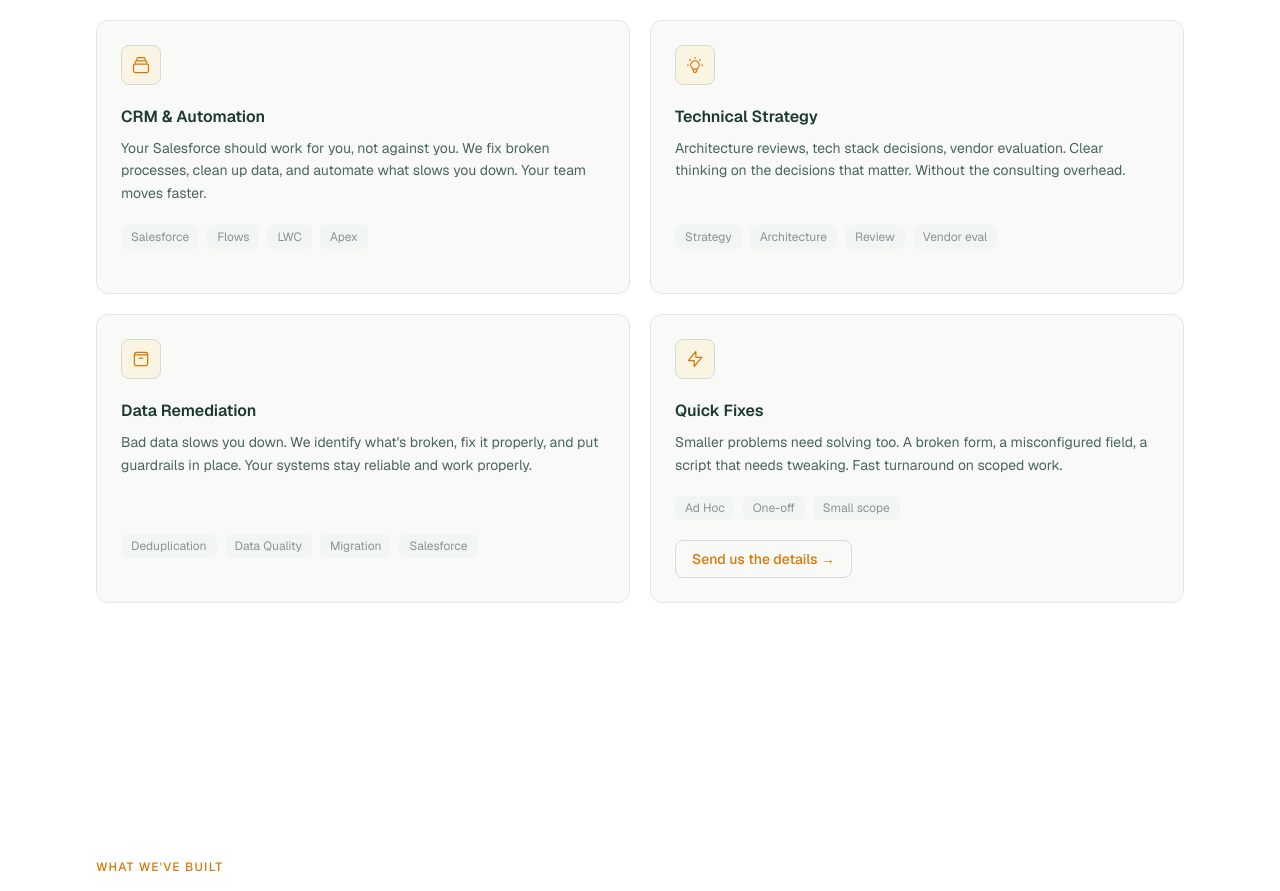
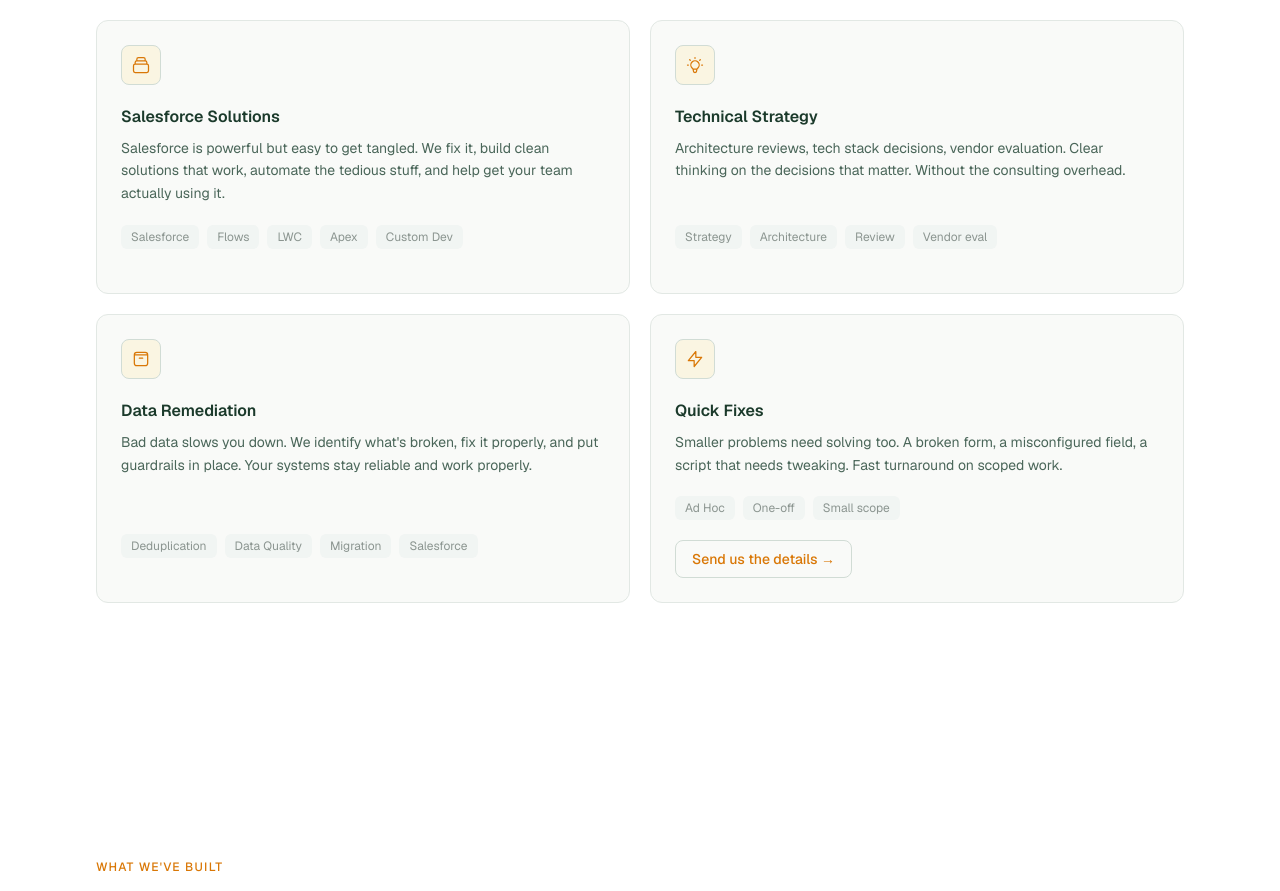
Before and after one commit to Acerva-A/acerva-website, a Next.js app: page / in a window 1280 px wide. Shown: the part 1312-2203 px from the top of the page. Built offline with nearby package versions, Linux system fonts and the light colour scheme.

Commit message:
card wording changes

```diff
--- a/src/components/Services.tsx
+++ b/src/components/Services.tsx
@@ -25,9 +25,9 @@
         <path strokeLinecap="round" strokeLinejoin="round" strokeWidth={1.5} d="M19 11H5m14 0a2 2 0 012 2v6a2 2 0 01-2 2H5a2 2 0 01-2-2v-6a2 2 0 012-2m14 0V9a2 2 0 00-2-2M5 11V9a2 2 0 012-2m0 0V5a2 2 0 012-2h6a2 2 0 012 2v2M7 7h10" />
       </svg>
     ),
-    title: "CRM & Automation",
-    description: "Your Salesforce should work for you, not against you. We fix broken processes, clean up data, and automate what slows you down. Your team moves faster.",
-    tags: ["Salesforce", "Flows", "LWC", "Apex"],
+    title: "Salesforce Solutions",
+    description: "Salesforce is powerful but easy to get tangled. We fix it, build clean solutions that work, automate the tedious stuff, and help get your team actually using it.",
+    tags: ["Salesforce", "Flows", "LWC", "Apex", "Custom Dev"],
   },
   {
     icon: (
```
